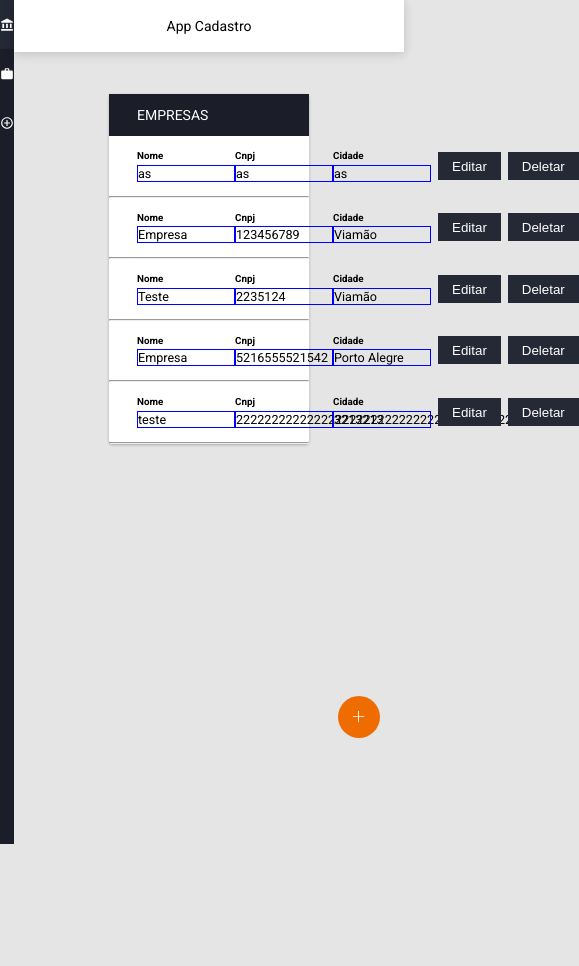
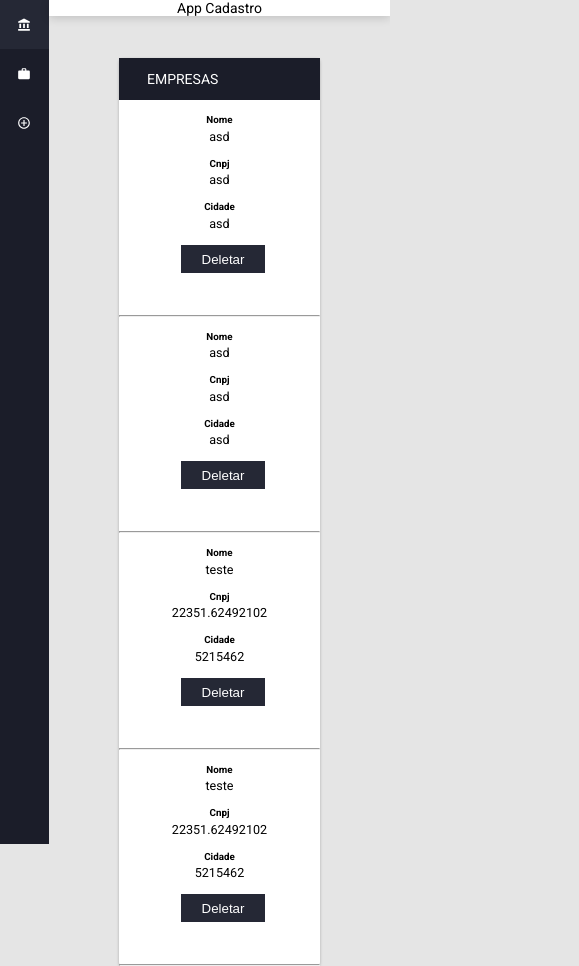
Before and after one commit to RicardoBaltazar/Dashboard-frontend, a React (Create React App) app in the folder app/: page /companies in a window 390 px wide. Shown: the whole page, 579 px wide, since content can reach past the window. Before the commit the page ends 844 px from the top, so only its background shows below. Built offline with nearby package versions, Linux system fonts and the light colour scheme; data requests are answered from the project's data file.

Commit message:
criando responsividade dos cards e tabelas

```diff
--- a/app/server.json
+++ b/app/server.json
@@ -1,13 +1,5 @@
 {
   "companies": [
-    {
-      "name": "as",
-      "cnpj": "as",
-      "uf": "as",
-      "cep": "as",
-      "opendate": "as",
-      "id": 1
-    },
     {
       "name": "Empresa",
       "cnpj": "123456789",
@@ -33,12 +25,40 @@
       "id": 11
     },
     {
+      "name": "Empresa",
+      "cnpj": "52195023150444",
+      "uf": "Porto Alegre",
+      "id": 12
+    },
+    {
+      "name": "asd",
+      "cnpj": "asd",
+      "uf": "asd",
+      "id": 13
+    },
+    {
+      "name": "asd",
+      "cnpj": "asd",
+      "uf": "asd",
+      "id": 14
+    },
+    {
+      "name": "asd",
+      "cnpj": "asd",
+      "uf": "asd",
+      "id": 15
+    },
+    {
       "name": "teste",
-      "cnpj": "22222222222222222222222222222222222222222222222",
-      "uf": "3213213",
-      "cep": "321321321",
-      "opendate": "32132132132123",
-      "id": 12
+      "cnpj": "22351.62492102",
+      "uf": "5215462",
+      "id": 16
+    },
+    {
+      "name": "teste",
+      "cnpj": "22351.62492102",
+      "uf": "5215462",
+      "id": 17
     }
   ]
 }
--- a/app/src/components/addButton/styled.module.scss
+++ b/app/src/components/addButton/styled.module.scss
@@ -7,6 +7,10 @@
     color: #ffffff;
     align-items: center;
     background-color: #EE6C00;
+
+    @media(max-width:900px){
+        display: none;
+    }
 
     position:absolute;
     top:85%;
--- a/app/src/components/table/index.tsx
+++ b/app/src/components/table/index.tsx
@@ -26,7 +26,6 @@ const Table: React.FC<Props> = (props) => {
                 <div>
                     <span>Cnpj</span>
                     <td>{props.cnpj}</td>
-
                 </div>
 
                 <div>
--- a/app/src/components/table/styled.module.scss
+++ b/app/src/components/table/styled.module.scss
@@ -4,15 +4,28 @@
     padding: 1rem 2rem;
     align-items: center;
 
+    @media(max-width: 426px){
+        flex-direction: column;
+        margin-bottom: 2rem;
+    }
+
     div {
         display: flex;
         flex-direction: column;
         align-items: left;
 
+        @media(max-width: 426px){
+            margin-bottom: 1rem;
+        }
+
         span{
             font-size: 0.7rem;
             margin-bottom: 0.25rem;
             font-weight: bold;
+
+            @media(max-width: 426px){
+                text-align: center;
+            }
         }
 
         td {
@@ -20,8 +33,10 @@
             height: 100%;
             text-align: left;
             font-size: 0.9rem;
-            border: 1px solid blue;
 
+            @media(max-width: 426px){
+                text-align: center;
+            }
         }
     }
 
--- a/app/src/screen/companies/index.tsx
+++ b/app/src/screen/companies/index.tsx
@@ -4,7 +4,7 @@ import { table } from 'console';
 import styled from './styled.module.scss';
 import Table from '../../components/table';
 import AddButton from '../../components/addButton';
-const url = 'http://localhost:8000/companies/?_page=1&_limit=5';
+const url = 'http://localhost:8000/companies/?_page=2&_limit=5';
 
 interface Props {
     id: String
@@ -62,13 +62,13 @@ const PageCompanies: React.FC<Props> = (props) => {
                         opendate={registeredCompanies.opendate}
                     >
 
-                        <button
+                        {/* <button
                             type="submit"
                             className={styled.DeleteBtn}
                             // onClick={() => setId(registeredCompanies.id)}
                         >
                             Editar
-                        </button>
+                        </button> */}
                         <button
                             type="submit"
                             className={styled.DeleteBtn}
--- a/app/src/screen/companies/styled.module.scss
+++ b/app/src/screen/companies/styled.module.scss
@@ -1,12 +1,22 @@
 .pageCompanies {
     display: flex;
     justify-content: center;
+    // height: 100%;
+    width: 100%;
+    @media(max-width:900px){
+       align-items: center;
+    }
+
     .card {
         height: 100%;
         width: 80%;
         border-radius: 4px;
         background: #FFFFFF;
         box-shadow: 0px 1px 3px #00000042;
+
+        @media(max-width:900px){
+            width: 100%;
+        }
 
         .headerCard {
             height: 3rem;
--- a/app/src/screen/home/styled.module.scss
+++ b/app/src/screen/home/styled.module.scss
@@ -2,4 +2,12 @@
     display: flex;
     justify-content: space-between;
     width: 50%;
+
+    @media(max-width: 900px){
+        width: 100%;
+    }
+    @media(max-width: 426px){
+        flex-direction: column;
+        align-items: center;
+    }
 }
--- a/app/src/screen/register/index.tsx
+++ b/app/src/screen/register/index.tsx
@@ -4,8 +4,6 @@ import styled from './styled.module.scss';
 import { VscLoading } from "react-icons/vsc";
 import { useNotification } from '../../context/notification';
 const url = 'http://localhost:8000/companies';
-
-
 
 const PageRegister: React.FC = () => {
 
@@ -66,7 +64,7 @@ const PageRegister: React.FC = () => {
                         </div>
                         <div>
                             <label htmlFor="">Cnpj</label>
-                            <input type="text" onChange={e => setCnpj(e.target.value)} />
+                            <input type="text" maxLength={14} onChange={e => setCnpj(e.target.value)} />
                         </div>
                         <div>
                             <label htmlFor="">Cidade/UF</label>
--- a/app/src/screen/register/styled.module.scss
+++ b/app/src/screen/register/styled.module.scss
@@ -12,6 +12,13 @@
         background: #FFFFFF;
         box-shadow: 0px 1px 3px #00000042;
         padding-bottom: 3rem;
+
+        @media(max-width: 900px){
+            width: 100%;
+        }
+        @media(max-width: 321px){
+            width: 100vw;
+        }
 
         .headerCard{
             height: 3.5rem;
```
Lines whose indentation alone changed are shown as unchanged.
